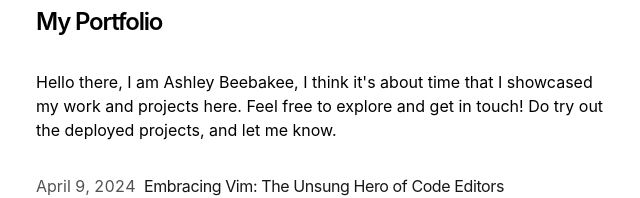
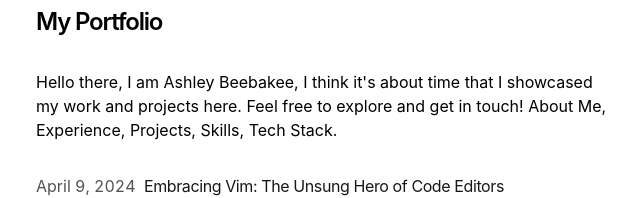
Before and after one commit to OmniAshley/portfolio-starter-kit, a Next.js app: page / in a window 1280 px wide. Shown: the part 130-328 px from the top of the page, without its empty margins (316-956 px from the left). Built offline with nearby package versions, Linux system fonts and the light colour scheme.

Commit message:
refactor: e-portfolio breakdown (CV style)

```diff
--- a/app/page.tsx
+++ b/app/page.tsx
@@ -9,7 +9,7 @@ export default function Page() {
       <p className="mb-4">
         {`Hello there, I am Ashley Beebakee, I think it's about time that I
         showcased my work and projects here. Feel free to explore
-        and get in touch! Do try out the deployed projects, and let me know.`}
+        and get in touch! About Me, Experience, Projects, Skills, Tech Stack.`}
       </p>
       <div className="my-8">
         <BlogPosts />
```
